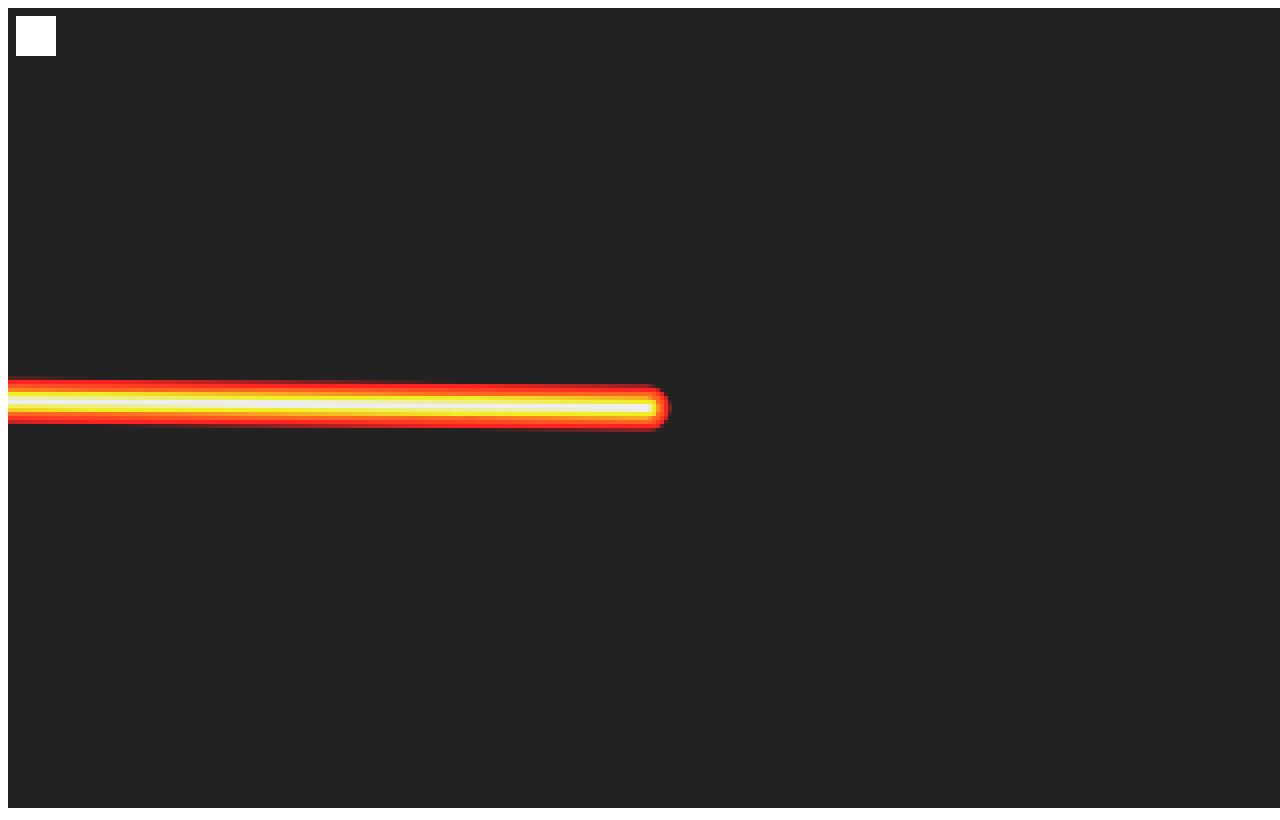
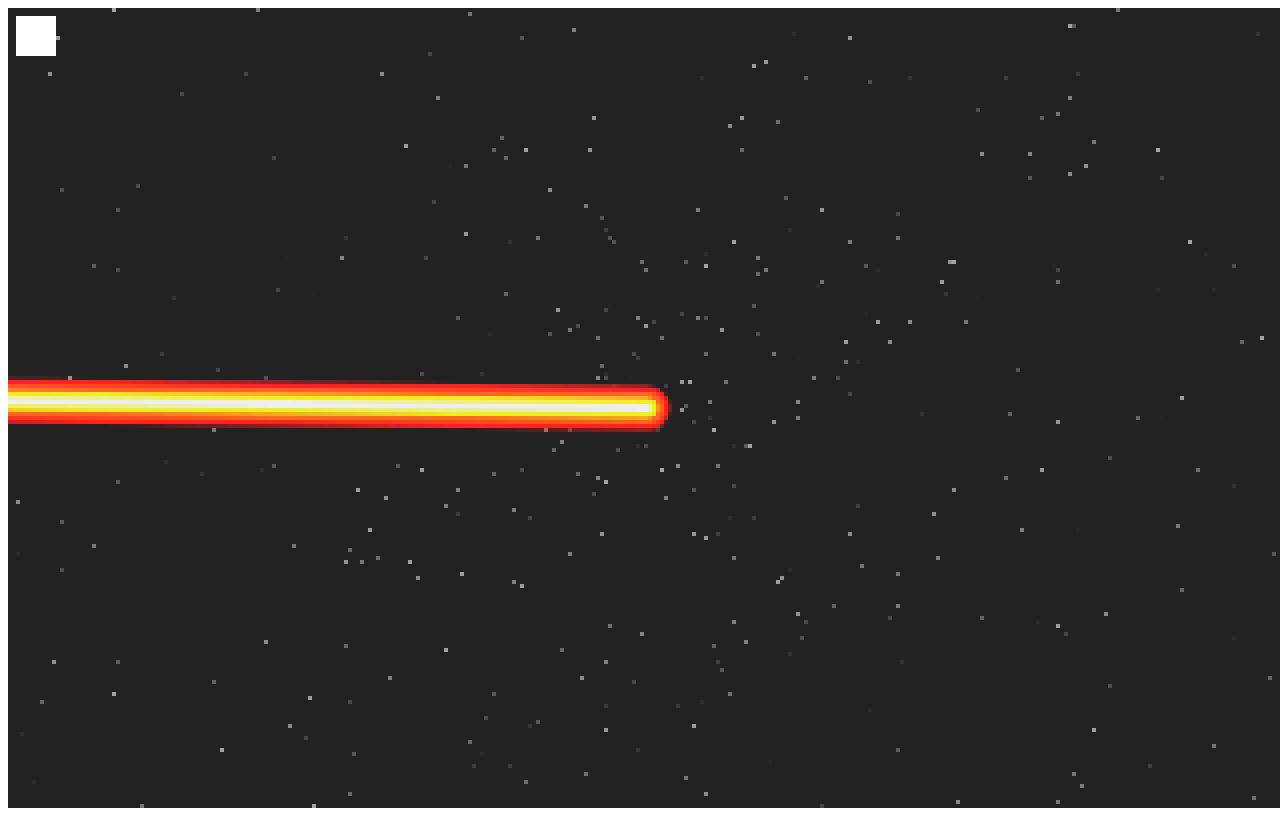
Before and after one commit to BitOfGold/ld51, a website: page index.html in a window 1280 px wide. Drawn offline with Linux system fonts and the light colour scheme.

Commit message:
module format, https

```diff
--- a/index.html
+++ b/index.html
@@ -5,8 +5,6 @@
 </head>
 <body>
 <canvas id="display"></canvas>
-<script src="src/audio.js"></script>
-<script src="src/canvas.js"></script>
-<script src="src/game.js"></script>
+<script src="src/game.js" type="module"></script>
 </body>
 </html>
--- a/src/audio.js
+++ b/src/audio.js
@@ -1,25 +1,25 @@
-var ACX = null
-var unsuspended = false
-var sfxvolume = 0.8
-var sfxreverb = 0.3
-var _sfxdest
-var _masterGain
-var _wetGain
-var _dryGain
-var _reverb
-var _compressor
+let ACX = null
+let unsuspended = false
+let sfxvolume = 0.8
+let sfxreverb = 0.3
+let _sfxDest = null
+let _masterGain = null
+let _wetGain = null
+let _dryGain = null
+let _reverb = null
+let _compressor = null
 
 // zzfxV - global volume
-zzfxV=1.
+let zzfxV=1.
 
 // zzfxR - global sample rate
-zzfxR=44100
+let zzfxR=44100
 
 // zzfxX - the common audio context
-var zzfxX
+let zzfxX = null
 
 function _createReverb(length, decay) {
-    var srate = ACX.sampleRate, bufferSize, convolver, i, noiseBuffer, outputL, outputR, _i
+    let srate = ACX.sampleRate, bufferSize, convolver, i, noiseBuffer, outputL, outputR, _i
     bufferSize = length * srate
     noiseBuffer = ACX.createBuffer(2, bufferSize, srate)
     outputL = noiseBuffer.getChannelData(0)
@@ -44,7 +44,7 @@ function _createCompressor() {
     return(compressor)
 }
 
-function _startAudio() {
+window._startAudio = () => {
     let AudioContext = window.AudioContext || window.webkitAudioContext
 
     if (AudioContext !== undefined) {
@@ -70,7 +70,7 @@ function _startAudio() {
     window.addEventListener('tapend', _unsuspendSound())
 }
 
-function setReverb(value) {
+window.setReverb = (value) => {
     sfxreverb = value
     _wetGain.gain.setValueAtTime(sfxreverb * 1.4, ACX.currentTime)
     _dryGain.gain.setValueAtTime(1.0 - sfxreverb, ACX.currentTime)
@@ -86,28 +86,25 @@ function _unsuspendSound() {
     }
 }
 
-// zzfx() - the universal entry point -- returns a AudioBufferSourceNode
-//zzfx=(...t)=>zzfxP(zzfxG(...t))
-
 // zzfxP() - the sound player -- returns a AudioBufferSourceNode
-zzfxP=(...t)=>{let e=zzfxX.createBufferSource(),f=zzfxX.createBuffer(t.length,t[0].length,zzfxR);t.map((d,i)=>f.getChannelData(i).set(d)),e.buffer=f,e.connect(zzfxX.destination),e.start();return e}
+var zzfxP = (...t) => {let e=zzfxX.createBufferSource(),f=zzfxX.createBuffer(t.length,t[0].length,zzfxR);t.map((d,i)=>f.getChannelData(i).set(d)),e.buffer=f,e.connect(zzfxX.destination),e.start();return e}
 
 // zzfxB() - returns a AudioBuffer
-zzfxB=(...t)=>{
+var zzfxB = (...t) => {
     let f = zzfxX.createBuffer(t.length,t[0].length,zzfxR);
     t.map((d,i)=>f.getChannelData(i).set(d))
     return f
 }
 
 // zzfxG() - the sound generator -- returns an array of sample data
-zzfxG=(q=1,k=.05,c=220,e=0,t=0,u=.1,r=0,F=1,v=0,z=0,w=0,A=0,l=0,B=0,x=0,G=0,d=0,y=1,m=0,C=0)=>{let b=2*Math.PI,H=v*=500*b/zzfxR**2,I=(0<x?1:-1)*b/4,D=c*=(1+2*k*Math.random()-k)*b/zzfxR,Z=[],g=0,E=0,a=0,n=1,J=0,K=0,f=0,p,h;e=99+zzfxR*e;m*=zzfxR;t*=zzfxR;u*=zzfxR;d*=zzfxR;z*=500*b/zzfxR**3;x*=b/zzfxR;w*=b/zzfxR;A*=zzfxR;l=zzfxR*l|0;for(h=e+m+t+u+d|0;a<h;Z[a++]=f)++K%(100*G|0)||(f=r?1<r?2<r?3<r?Math.sin((g%b)**3):Math.max(Math.min(Math.tan(g),1),-1):1-(2*g/b%2+2)%2:1-4*Math.abs(Math.round(g/b)-g/b):Math.sin(g),f=(l?1-C+C*Math.sin(2*Math.PI*a/l):1)*(0<f?1:-1)*Math.abs(f)**F*q*zzfxV*(a<e?a/e:a<e+m?1-(a-e)/m*(1-y):a<e+m+t?y:a<h-d?(h-a-d)/u*y:0),f=d?f/2+(d>a?0:(a<h-d?1:(h-a)/d)*Z[a-d|0]/2):f),p=(c+=v+=z)*Math.sin(E*x-I),g+=p-p*B*(1-1E9*(Math.sin(a)+1)%2),E+=p-p*B*(1-1E9*(Math.sin(a)**2+1)%2),n&&++n>A&&(c+=w,D+=w,n=0),!l||++J%l||(c=D,v=H,n=n||1);return Z}
+var zzfxG=(q=1,k=.05,c=220,e=0,t=0,u=.1,r=0,F=1,v=0,z=0,w=0,A=0,l=0,B=0,x=0,G=0,d=0,y=1,m=0,C=0)=>{let b=2*Math.PI,H=v*=500*b/zzfxR**2,I=(0<x?1:-1)*b/4,D=c*=(1+2*k*Math.random()-k)*b/zzfxR,Z=[],g=0,E=0,a=0,n=1,J=0,K=0,f=0,p,h;e=99+zzfxR*e;m*=zzfxR;t*=zzfxR;u*=zzfxR;d*=zzfxR;z*=500*b/zzfxR**3;x*=b/zzfxR;w*=b/zzfxR;A*=zzfxR;l=zzfxR*l|0;for(h=e+m+t+u+d|0;a<h;Z[a++]=f)++K%(100*G|0)||(f=r?1<r?2<r?3<r?Math.sin((g%b)**3):Math.max(Math.min(Math.tan(g),1),-1):1-(2*g/b%2+2)%2:1-4*Math.abs(Math.round(g/b)-g/b):Math.sin(g),f=(l?1-C+C*Math.sin(2*Math.PI*a/l):1)*(0<f?1:-1)*Math.abs(f)**F*q*zzfxV*(a<e?a/e:a<e+m?1-(a-e)/m*(1-y):a<e+m+t?y:a<h-d?(h-a-d)/u*y:0),f=d?f/2+(d>a?0:(a<h-d?1:(h-a)/d)*Z[a-d|0]/2):f),p=(c+=v+=z)*Math.sin(E*x-I),g+=p-p*B*(1-1E9*(Math.sin(a)+1)%2),E+=p-p*B*(1-1E9*(Math.sin(a)**2+1)%2),n&&++n>A&&(c+=w,D+=w,n=0),!l||++J%l||(c=D,v=H,n=n||1);return Z}
 
 //! ZzFXM (v2.0.3) | (C) Keith Clark | MIT | https://github.com/keithclark/ZzFXM
-zzfxM=(n,f,t,e=125)=>{let l,o,z,r,g,h,x,a,u,c,d,i,m,p,G,M=0,R=[],b=[],j=[],k=0,q=0,s=1,v={},w=zzfxR/e*60>>2;for(;s;k++)R=[s=a=d=m=0],t.map((e,d)=>{for(x=f[e][k]||[0,0,0],s|=!!f[e][k],G=m+(f[e][0].length-2-!a)*w,p=d==t.length-1,o=2,r=m;o<x.length+p;a=++o){for(g=x[o],u=o==x.length+p-1&&p||c!=(x[0]||0)|g|0,z=0;z<w&&a;z++>w-99&&u?i+=(i<1)/99:0)h=(1-i)*R[M++]/2||0,b[r]=(b[r]||0)-h*q+h,j[r]=(j[r++]||0)+h*q+h;g&&(i=g%1,q=x[1]||0,(g|=0)&&(R=v[[c=x[M=0]||0,g]]=v[[c,g]]||(l=[...n[c]],l[2]*=2**((g-12)/12),g>0?zzfxG(...l):[])))}m=G});return[b,j]}
+var zzfxM=(n,f,t,e=125)=>{let l,o,z,r,g,h,x,a,u,c,d,i,m,p,G,M=0,R=[],b=[],j=[],k=0,q=0,s=1,v={},w=zzfxR/e*60>>2;for(;s;k++)R=[s=a=d=m=0],t.map((e,d)=>{for(x=f[e][k]||[0,0,0],s|=!!f[e][k],G=m+(f[e][0].length-2-!a)*w,p=d==t.length-1,o=2,r=m;o<x.length+p;a=++o){for(g=x[o],u=o==x.length+p-1&&p||c!=(x[0]||0)|g|0,z=0;z<w&&a;z++>w-99&&u?i+=(i<1)/99:0)h=(1-i)*R[M++]/2||0,b[r]=(b[r]||0)-h*q+h,j[r]=(j[r++]||0)+h*q+h;g&&(i=g%1,q=x[1]||0,(g|=0)&&(R=v[[c=x[M=0]||0,g]]=v[[c,g]]||(l=[...n[c]],l[2]*=2**((g-12)/12),g>0?zzfxG(...l):[])))}m=G});return[b,j]}
 
 // zzfx(2.19,.05,1195,.01,.05,.14,0,1.16,0,0,687,.03,.06,-0.2,-2,.3,.03,.32,.06,.14     ,0, 0, 2)
 // returns asset with buffer
-function zzfx(...t) {
+window.zzfx = (...t) => {
     let as = {}
     as._loop = false
     as._offset = 0
@@ -121,18 +118,17 @@ function zzfx(...t) {
     return as
 }
 
-
 //! ZzFXM (v2.0.3) | (C) Keith Clark | MIT | https://github.com/keithclark/ZzFXM
 zzfxM=(n,f,t,e=125)=>{let l,o,z,r,g,h,x,a,u,c,d,i,m,p,G,M=0,R=[],b=[],j=[],k=0,q=0,s=1,v={},w=zzfxR/e*60>>2;for(;s;k++)R=[s=a=d=m=0],t.map((e,d)=>{for(x=f[e][k]||[0,0,0],s|=!!f[e][k],G=m+(f[e][0].length-2-!a)*w,p=d==t.length-1,o=2,r=m;o<x.length+p;a=++o){for(g=x[o],u=o==x.length+p-1&&p||c!=(x[0]||0)|g|0,z=0;z<w&&a;z++>w-99&&u?i+=(i<1)/99:0)h=(1-i)*R[M++]/2||0,b[r]=(b[r]||0)-h*q+h,j[r]=(j[r++]||0)+h*q+h;g&&(i=g%1,q=x[1]||0,(g|=0)&&(R=v[[c=x[M=0]||0,g]]=v[[c,g]]||(l=[...n[c]],l[2]*=2**((g-12)/12),g>0?zzfxG(...l):[])))}m=G});return[b,j]}
 
 // returns music asset with buffer
-function zzfxMCreate(data) {
+window.zzfxMCreate = (data) => {
 
 }
 
 //plays asset
-function sound(name, volume=1.0) {
-    let as = this.assets[name]
+window.sound = (name, volume=1.0) => {
+    let as = assets[name]
     let n = ACX.createBufferSource()
     n.id = uid()
     n._loop = as._loop
@@ -146,7 +142,7 @@ function sound(name, volume=1.0) {
 }
 
 // type= sine|square|sawtooth|triangle
-function beep(freq0=400, freq1=800, attack=0.01, sustain=0.1, decay=0.2, volume=1.0, type="sine") {
+window.beep = (freq0=400, freq1=800, attack=0.01, sustain=0.1, decay=0.2, volume=1.0, type="sine") => {
     volume *= sfxvolume
     let _o = ACX.createOscillator()
     let ct = ACX.currentTime
@@ -162,8 +158,8 @@ function beep(freq0=400, freq1=800, attack=0.01, sustain=0.1, decay=0.2, volume=
 }
 
 function playNode(node, volume=1.0) {
-    const upgain = ACX.createGain()
-    upgain.gain = volume
+    let upgain = ACX.createGain()
+    upgain.gain.setValueAtTime(volume, ACX.currentTime)
     node.connect(upgain)
     upgain.connect(_sfxDest)
     node.upgain = upgain
--- a/src/canvas.js
+++ b/src/canvas.js
@@ -1,43 +1,8 @@
-window.PI = Math.PI
-window.cos = Math.cos
-window.sin = Math.sin
+window.width = 320
+window.height = 200
+window.scale = 4
+window.ctx = window.display.getContext('2d')
 
-width = 320
-height = 200
-scale = 4
-ctx = window.display.getContext('2d')
-
-function rect(x, y, w, h, style = '#FFF', alpha = 1.0) {
-  ctx.globalAlpha = alpha
-  ctx.fillStyle = style
-  ctx.fillRect(x, y, w, h)
-}
-
-function clear(style = '#000') {
-  ctx.globalAlpha = 1.
-  rect(0, 0, ctx.canvas.width, ctx.canvas.height, style)
-}
-
-function line(x1, y1, x2, y2, style = '#FFF', lineWidth = 2, alpha = 1.) {
-  ctx.globalAlpha = alpha
-  ctx.strokeStyle = style
-  ctx.lineWidth = lineWidth
-  ctx.beginPath()
-  ctx.moveTo(x1, y1)
-  ctx.lineTo(x2, y2)
-  ctx.stroke()
-}
-
-function update() {}
-function onkey(key) {}
-var _uid = 0
-uid = () => _uid++
-keys = {}
-entities = []
-assets = {}
-camera = [0., 0.]
-_shake = [0., 0.]
-_shakea = 0.
 display.style.cssText = 'image-rendering: pixelated; image-rendering: crisp-edges;'
 display.width = width
 display.height = height
@@ -49,41 +14,25 @@ ctx.lineCap = 'round'
 ctx.lineJoin = 'round'
 ctx.lineWidth = 2
 
-_startAudio()
-
-document.onkeydown = (e) => {
-  let kc = e.key.toLowerCase()
-  keys[kc] = true
-  onkey(kc)
+window.rect = (x, y, w, h, style = '#FFF', alpha = 1.0) => {
+  ctx.globalAlpha = alpha
+  ctx.fillStyle = style
+  ctx.fillRect(x, y, w, h)
 }
 
-document.onkeyup = (e) => {
-  let kc = e.key.toLowerCase()
-  keys[kc] = false
+window.clear = (style = '#000') => {
+  ctx.globalAlpha = 1.
+  rect(0, 0, ctx.canvas.width, ctx.canvas.height, style)
 }
 
-display.addEventListener('pointerdown', (e) => {
-  //console.log("P down", e)
-})
-display.addEventListener('pointerup', (e) => {
-  //console.log("P up", e)
-})
-display.addEventListener('pointermove', (e) => {
-  //console.log("P move", e)
-})
+window.line = (x1, y1, x2, y2, style = '#FFF', lineWidth = 2, alpha = 1.) => {
+  ctx.globalAlpha = alpha
+  ctx.strokeStyle = style
+  ctx.lineWidth = lineWidth
+  ctx.beginPath()
+  ctx.moveTo(x1, y1)
+  ctx.lineTo(x2, y2)
+  ctx.stroke()
+}
 
-time = performance.now() / 1000.0
-
-function _loop() {
-  let t = performance.now() / 1000.0
-  let dt = t - time
-  if (dt < 0.1) {
-      _shakea *= 0.8
-      _shake[0] = (Math.random() * 2. - 1.) * _shakea
-      _shake[1] = (Math.random() * 2. - 1.) * _shakea
-      update(dt)
-  }
-  time = t
-  window.requestAnimationFrame(_loop)
-}
-_loop()
+export {}
--- /dev/null
+++ b/src/engine.js
@@ -0,0 +1,33 @@
+import "./canvas.js"
+import "./audio.js"
+import "./input.js"
+
+window.PI = Math.PI
+window.cos = Math.cos
+window.sin = Math.sin
+
+window._uid = 0
+window.uid = () => _uid++
+window.assets = {}
+window.camera = [0., 0.]
+window._shake = [0., 0.]
+window._shakea = 0.
+
+_startAudio()
+window.update = () => {}
+
+window.time = performance.now() / 1000.0
+
+function _loop() {
+  let t = performance.now() / 1000.0
+  let dt = t - time
+  if (dt < 0.1) {
+      _shakea *= 0.8
+      _shake[0] = (Math.random() * 2. - 1.) * _shakea
+      _shake[1] = (Math.random() * 2. - 1.) * _shakea
+      update(dt)
+  }
+  time = t
+  window.requestAnimationFrame(_loop)
+}
+_loop()
--- /dev/null
+++ b/src/entities.js
@@ -0,0 +1,5 @@
+E = [] // all entities
+
+class Entity {
+
+}
--- a/src/game.js
+++ b/src/game.js
@@ -1,27 +1,44 @@
-x = 2
-y = 2
-rayAlpha = 0
-rayW = 11
-timeNow = 0
-fullPhase = 0
-secondPhase = 0
+import "./engine.js"
+
+let x = 2
+let y = 2
+let rayAlpha = 0
+let rayW = 11
+let timeNow = 0
+let fullPhase = 0
+let secondPhase = 0
 
 assets.psfx = zzfx(1,.05,43,.06,.16,.13,1,.51,-2.5,-0.4,-206,0,.11,0,0,0,0,.05,.08,0);
-startTime = time
+let startTime = time
 
-function update(dt) {
+let stars = []
+for (let i = 0; i< 500; i++)  {
+  stars.push(
+    {r: Math.random() * width * 0.6, alpha: Math.random() * PI * 2, z: Math.random()}
+  )
+}
+
+window.update = (dt) => {
   timeNow = time - startTime
   secondPhase = (1.0 - timeNow % 1.)
   fullPhase = (1.0 - (timeNow / 10.) % 1.)
   rayW = 11 + secondPhase * secondPhase * 5
   rayAlpha = fullPhase * PI * 2
-  let spd = 100
+  let spd = 120
   if (keys.a) {x -= spd * dt}
   if (keys.d) {x += spd * dt}
   if (keys.w) {y -= spd * dt}
   if (keys.s) {y += spd * dt}
   clear('#222')
+  stars.forEach(s => {
+    let sx = width / 2 + s.r * cos(s.alpha)
+    let sy = height / 2 + s.r * sin(s.alpha)
+    s.alpha += (s.z + 0.2) * PI / 360.
+    rect(sx | 0, sy | 0, 1, 1, '#aaa', s.z)
+  })
+
   rect(x | 0, y | 0, 10, 10)
+
   let cx = width / 2 | 0
   let cy = height / 2 | 0
   let dx = cos(rayAlpha)
@@ -32,10 +49,9 @@ function update(dt) {
   line(cx, cy, cx + dx * width, cy + dy * width, '#EEE', rayW - 9)
 }
 
-function onkey(kc) {
+window.onkey = (kc) => {
   if (kc == 'p') {
     sound('psfx')
-    console.log('p')
   }
   if (kc == 'o') {
     beep()
--- /dev/null
+++ b/src/input.js
@@ -0,0 +1,24 @@
+window.keys = {}
+
+window.onkey = (key) => {}
+
+document.onkeydown = (e) => {
+  let kc = e.key.toLowerCase()
+  keys[kc] = true
+  onkey(kc)
+}
+
+document.onkeyup = (e) => {
+  let kc = e.key.toLowerCase()
+  keys[kc] = false
+}
+
+display.addEventListener('pointerdown', (e) => {
+  //console.log("P down", e)
+})
+display.addEventListener('pointerup', (e) => {
+  //console.log("P up", e)
+})
+display.addEventListener('pointermove', (e) => {
+  //console.log("P move", e)
+})
```
Also changed, not shown: package.json (+5 -2 lines), vite.config.js (added, +41 -0 lines), .cert/mk.txt (added), 4 other files.
